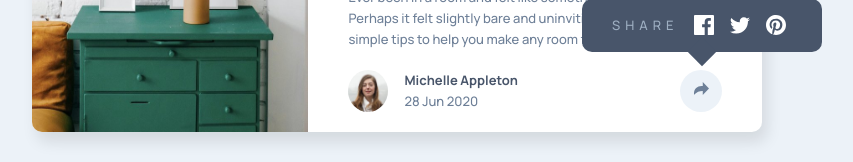
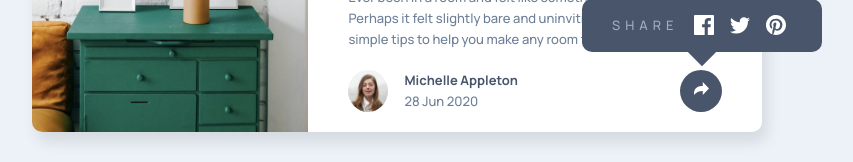
Before and after one commit to ABaker14791/Article-Preview-Component, a Next.js app: page / in a window 1280 px wide. Both pictures are taken after a click on the button 944 px from the left and 481 px from the top of the page. Shown: the part 391-553 px from the top of the page, without its empty margins (243-1096 px from the left). Built offline with nearby package versions, Linux system fonts and the light colour scheme.

Commit message:
share icon white added, project finished

```diff
--- a/pages/index.js
+++ b/pages/index.js
@@ -7,6 +7,7 @@ import drawers from "../images/drawers.jpg";
 import avatar from "../images/avatar-michelle.jpg";
 // icons
 import shareIcon from "../images/icon-share.svg";
+import shareIconWhite from "../images/icon-share-white.svg";
 import facebookIcon from "../images/icon-facebook.svg";
 import pinterestIcon from "../images/icon-pinterest.svg";
 import twitterIcon from "../images/icon-twitter.svg";
@@ -73,8 +74,8 @@ export default function Home() {
                       <p className={Styles.CardDate}>28 Jun 2020</p>
                     </div>
                   </div>
-                  <button className={Styles.ShareBtn} onClick={openShare}>
-                    <Image src={shareIcon} />
+                  <button className={Styles.ShareBtnActive} onClick={openShare}>
+                    <Image src={shareIconWhite} />
                   </button>
                 </div>
               </div>
--- a/styles/Home.module.scss
+++ b/styles/Home.module.scss
@@ -1,12 +1,12 @@
 .CardContainer {
   display: flex;
-    height:100vh;
+  height: 100vh;
   justify-content: center;
   align-items: center;
 }
 
 .Card {
-    width:330px;
+  width: 330px;
   border-radius: 10px;
   overflow: hidden;
   background-color: #fff;
@@ -14,7 +14,7 @@
 }
 
 .CardContent {
-    margin:30px 30px 18px 30px;
+  margin: 30px 30px 18px 30px;
 }
 
 .CardHeading {
@@ -72,8 +72,18 @@
   display: flex;
   border-radius: 0 0 10px 10px;
   justify-content: space-between;
-    padding: 12px 30px 15px 30px;
+  padding: 12px 40px 20px 40px;
   background-color: hsl(217, 19%, 35%);
+}
+
+.ShareBtnActive {
+  border-radius: 50%;
+  height: 42px;
+  width: 42px;
+  border: none;
+  cursor: pointer;
+  background-color: var(--Very-Dark-Grayish-Blue);
+  color: var(--Light-Grayish-Blue);
 }
 
 .ShareText {
@@ -95,7 +105,6 @@
   height: 40px;
 }
 @media screen and (min-width: 600px) {
-
   .Card {
     display: flex;
     flex-direction: row;
@@ -109,7 +118,7 @@
   }
 
   .CardContent {
-    margin:40px 40px 20px 40px;
+    margin: 40px 40px 20px 40px;
   }
 
   .CardFooterWrapper {
@@ -118,7 +127,7 @@
 
   .CardFooterActive {
     position: absolute;
-    bottom:80px;
+    bottom: 80px;
     left: unset;
     right: -60px;
     width: 240px;
@@ -141,9 +150,7 @@
     height: 20px;
     transform: rotate(45deg);
     position: absolute;
-    bottom:-10px;
+    bottom: -10px;
     left: 110px;
   }
-
-
 }
```
Also changed, not shown: images/icon-share-white.svg (added), 1 other file (tests, documents, lock files or other folders). Lines whose indentation alone changed are shown as unchanged.
